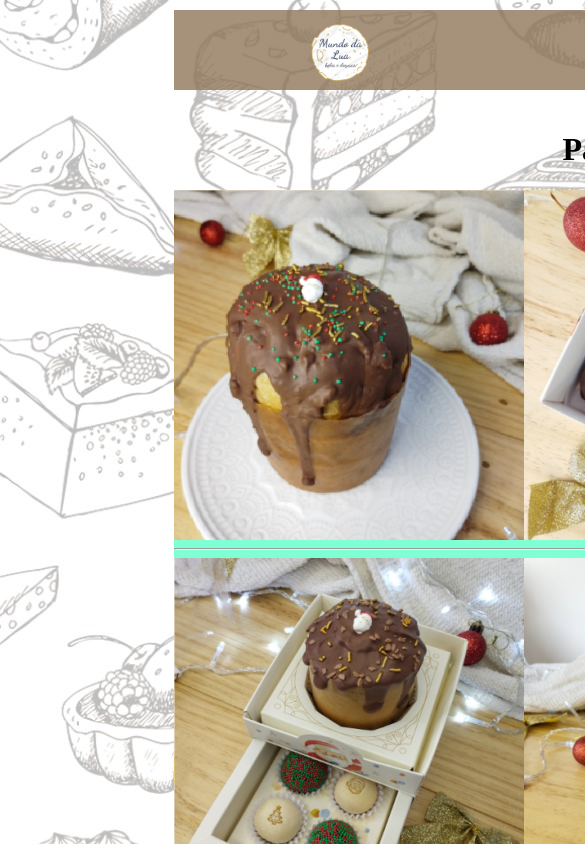
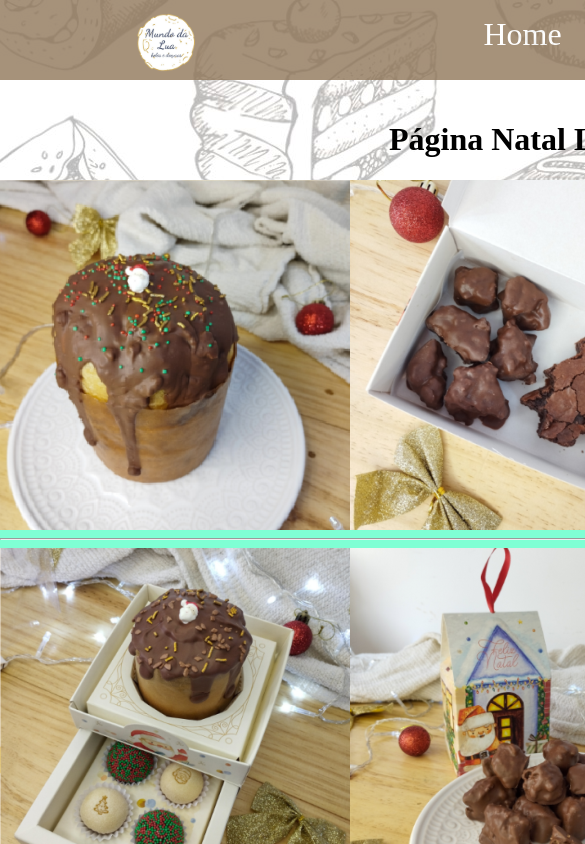
Before and after one commit to ftreitasyuri/mundo-da-lua-bolos, a Next.js app: page /nataLunar in a window 390 px wide. Shown: the top 844 px of the page, 585 px wide, since content can reach past the window. Built offline with nearby package versions, Linux system fonts and the light colour scheme.

Commit message:
Quarto upload

```diff
--- a/src/styles/Home.module.css
+++ b/src/styles/Home.module.css
@@ -15,3 +15,16 @@
 .separacao{
   height: 7vh;
 }
+
+@media (max-width: 700px){
+  #containerPrincipal{
+    width: 100%;
+    /* max-height: 500px; */
+    margin: 0;
+    padding: 0;
+
+    /* display: grid; */
+
+  }
+
+}
--- a/src/styles/globals.css
+++ b/src/styles/globals.css
@@ -4,6 +4,16 @@ body{
   padding: 10px;
   margin: 0 auto;
 
-  min-width: 600px;
+  /* min-width: 00px; */
+
+  max-width: 1300px;
 
 }
+
+@media (max-width: 700px){
+  body{
+    margin: 0;
+    padding: 0;
+
+  }
+}
```
Also changed, not shown: src/styles/Corpo.module.css (+12 -6 lines).
